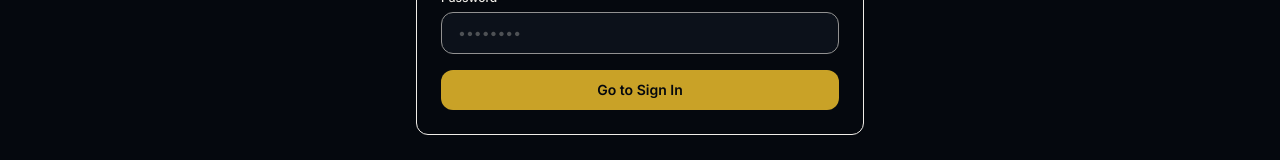
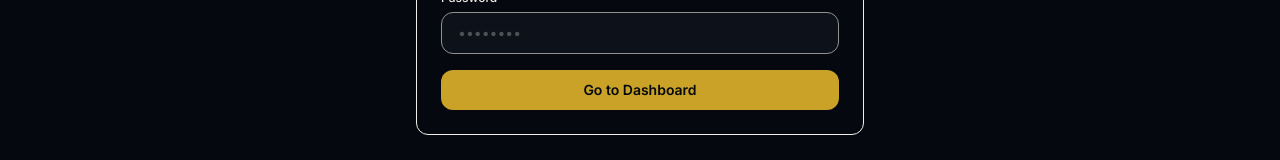
Before and after one commit to sahasiddharthi1/blockchain, a Next.js app in the folder marketing/: page /login in a window 1280 px wide. Shown: the part 447-607 px from the top of the page. Built offline with nearby package versions, Linux system fonts and the light colour scheme; no server answers.

Commit message:
Fix login page: redirect button goes to homepage instead of self

```diff
--- a/marketing/app/login/page.tsx
+++ b/marketing/app/login/page.tsx
@@ -55,10 +55,10 @@ export default function LoginPage() {
                 />
               </div>
               <Link
-                href="/login"
+                href="/"
                 className="flex w-full items-center justify-center rounded-xl bg-signal px-4 py-2.5 text-sm font-semibold text-ink transition-all hover:bg-signal/90"
               >
-                Go to Sign In
+                Go to Dashboard
               </Link>
             </div>
           </div>
```
